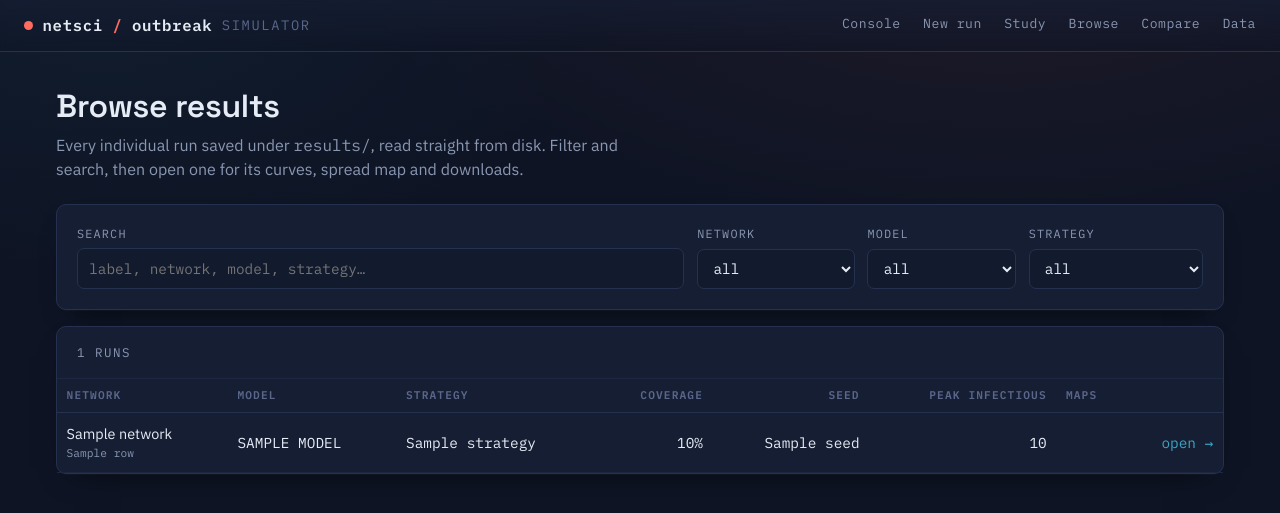
After one commit to rafaelmdc/netsci-disease-spread, a FastAPI app: template src/dashboard/templates/runs.html in a window 1280 px wide. The commit adds this page. Shown: the top 513 px of the page. Run offline with FastAPI, Linux system fonts and the light colour scheme; the template is opened without the code that fills it: most values are stand-ins (such as "Sample title", 1, 10 or a date in 2020); parts of the project's set-up code (start-up, migrations or seed data) failed here and were passed over; some libraries are stand-ins or nearby versions.

Commit message:
browse page for individual runs, plus new study on console
added /runs that scans every run under results/ with search + region/model/
strategy filters and sortable columns, each opening /run/<region>/<combo>/<label>.
runs are now identified by their on-disk path instead of a job id, so the
results view, continue and gexf export all key off region/combo/label and a
finished /sim/<id> just redirects there.

navbar is now console / new run / study / browse / compare / data - dropped
the old jobs page since it just repeated the console history. console got a
new study button too.

```diff
--- a/src/dashboard/app.py
+++ b/src/dashboard/app.py
@@ -42,6 +42,7 @@ from src.paths import (
     run_json,
     run_node_timeseries,
 )
+from src.viz.catalog import scan_runs
 from src.viz.gephi import network_gexf as build_network_gexf
 from src.viz.gephi import run_gexf as build_run_gexf
 
@@ -112,14 +113,15 @@ async def sim(request: Request, job_id: str):
     job = jobs.get_job(job_id)
     if not job:
         return HTMLResponse("Unknown job", status_code=404)
-    # studies and data tasks have their own views; the home/jobs lists link here
+    # studies and data tasks have their own views; the console history links here
     if job["kind"] == "study":
         return RedirectResponse(f"/study/{job_id}", status_code=303)
     if job["kind"] == "data":
         return RedirectResponse("/data", status_code=303)
+    # finished sims are identified by their artifacts on disk, not the job row
     if job["status"] == "done":
-        ctx = results_context(job["region"], job["combo"], job["label"])
-        return templates.TemplateResponse(request, "results.html", {"job": job, **ctx})
+        return RedirectResponse(
+            f"/run/{job['region']}/{job['combo']}/{job['label']}", status_code=303)
     return templates.TemplateResponse(request, "monitor.html", {"job": job})
 
 
@@ -161,16 +163,44 @@ async def stream(request: Request, job_id: str):
                              headers={"Cache-Control": "no-cache", "X-Accel-Buffering": "no"})
 
 
-@app.post("/sim/{job_id}/continue")
-async def continue_sim(request: Request, job_id: str, extra_days: int = Form(...)):
-    src = jobs.get_job(job_id)
-    if not src or src["status"] != "done":
-        return HTMLResponse("Can only continue a finished run", status_code=400)
-    region, combo, label = src["region"], src["combo"], src["label"]
-    record = json.loads(run_json(region, combo, label).read_text())
+@app.get("/runs", response_class=HTMLResponse)
+async def runs_browser(request: Request):
+    """Browse every individual run saved under results/ (read straight from disk)."""
+    rows = [
+        {"region": e.region, "combo": e.combo, "network": f"{e.region}/{e.combo}",
+         "model": e.model, "strategy": e.strategy, "coverage": e.coverage,
+         "seed": e.seed, "peak": e.peak, "label": e.label, "has_nodes": e.has_nodes}
+        for e in scan_runs()
+    ]
+    rows.sort(key=lambda r: r["peak"], reverse=True)
+    return templates.TemplateResponse(request, "runs.html", {
+        "rows": rows,
+        "regions": sorted({r["network"] for r in rows}),
+        "models": sorted({r["model"] for r in rows}),
+        "strategies": sorted({r["strategy"] for r in rows}),
+    })
+
+
+@app.get("/run/{region}/{combo}/{label}", response_class=HTMLResponse)
+async def run_view(request: Request, region: str, combo: str, label: str):
+    if not run_json(region, combo, label).exists():
+        return HTMLResponse("Unknown run", status_code=404)
+    ctx = results_context(region, combo, label)
+    title = (f"{region}/{combo} · {ctx['config']['model']['name'].upper()} · "
+             f"{ctx['config']['strategy']['name']}")
+    return templates.TemplateResponse(request, "results.html", {
+        "region": region, "combo": combo, "label": label, "title": title, **ctx})
+
+
+@app.post("/run/{region}/{combo}/{label}/continue")
+async def run_continue(request: Request, region: str, combo: str, label: str,
+                       extra_days: int = Form(...)):
+    path = run_json(region, combo, label)
+    if not path.exists():
+        return HTMLResponse("Unknown run", status_code=404)
+    record = json.loads(path.read_text())
     elapsed = int(record["config"]["sim"]["horizon"])
-
-    title = f"{src['title']} · +{extra_days}d"
+    title = f"{region}/{combo} · {label} · +{extra_days}d"
     new_id = jobs.create_job("continue", title, region=region, combo=combo, label=label,
                              extra_days=extra_days)
     await app.state.arq.enqueue_job(
@@ -276,22 +306,14 @@ def _data_ctx() -> dict:
             "jobs": [j for j in jobs.list_jobs(limit=20) if j["kind"] == "data"]}
 
 
-@app.get("/jobs", response_class=HTMLResponse)
-async def job_list(request: Request):
-    return templates.TemplateResponse(request, "jobs.html", {
-        "jobs": jobs.list_jobs(limit=200),
-    })
-
-
 # --- Gephi exports (generated on demand) ------------------------------------
 
-@app.get("/sim/{job_id}/gexf/{which}")
-async def gexf(job_id: str, which: str):
-    job = jobs.get_job(job_id)
-    if not job or job["status"] != "done":
-        return HTMLResponse("No artifacts for this job", status_code=404)
-    region, combo, label = job["region"], job["combo"], job["label"]
-    record = json.loads(run_json(region, combo, label).read_text())
+@app.get("/run/{region}/{combo}/{label}/gexf/{which}")
+async def gexf(region: str, combo: str, label: str, which: str):
+    path = run_json(region, combo, label)
+    if not path.exists():
+        return HTMLResponse("No artifacts for this run", status_code=404)
+    record = json.loads(path.read_text())
     graph = read_graphml(record["config"]["network"].get("graph_path")
                          or processed_graph(region, combo))
     if which == "network":
--- a/src/dashboard/static/app.css
+++ b/src/dashboard/static/app.css
@@ -204,6 +204,8 @@ h1 { font-size: 2rem; }
   padding: .5rem .6rem; border-bottom: 1px solid var(--line); }
 .runs td { padding: .65rem .6rem; border-bottom: 1px solid var(--line-soft); }
 .runs tr:hover td { background: rgba(255,255,255,.015); }
+.runs td.num, .runs th.num { text-align: right; }
+.runs th[data-sort]:hover { color: var(--text); }
 
 .badge { font-family: var(--font-mono); font-size: .7rem; letter-spacing: .06em;
   padding: .18rem .5rem; border-radius: 5px; text-transform: uppercase; }
--- a/src/dashboard/templates/base.html
+++ b/src/dashboard/templates/base.html
@@ -19,10 +19,10 @@
     <nav class="nav-links">
       <a href="/" class="{{ 'active' if request.url.path == '/' else '' }}">Console</a>
       <a href="/new" class="{{ 'active' if request.url.path == '/new' else '' }}">New run</a>
+      <a href="/study" class="{{ 'active' if request.url.path == '/study' else '' }}">Study</a>
+      <a href="/runs" class="{{ 'active' if request.url.path.startswith('/run') else '' }}">Browse</a>
       <a href="/compare" class="{{ 'active' if request.url.path == '/compare' else '' }}">Compare</a>
-      <a href="/study" class="{{ 'active' if request.url.path == '/study' else '' }}">Study</a>
       <a href="/data" class="{{ 'active' if request.url.path == '/data' else '' }}">Data</a>
-      <a href="/jobs" class="{{ 'active' if request.url.path == '/jobs' else '' }}">Runs</a>
     </nav>
   </header>
   <main class="wrap {% block main_class %}{% endblock %}">
--- a/src/dashboard/templates/home.html
+++ b/src/dashboard/templates/home.html
@@ -9,9 +9,10 @@
     networks, with topology-aware vaccination. Configure a run, execute it, and
     inspect the time series and spread.
   </p>
-  <div style="margin-top:1.2rem;display:flex;gap:.8rem;align-items:center">
+  <div style="margin-top:1.2rem;display:flex;gap:.8rem;align-items:center;flex-wrap:wrap">
     <a class="btn-run" href="/new">New run</a>
-    <a class="btn-ghost" href="/jobs">All runs</a>
+    <a class="btn-run" href="/study">New study</a>
+    <a class="btn-ghost" href="/runs">Browse results</a>
   </div>
 </section>
 
--- /dev/null
+++ b/src/dashboard/templates/runs.html
@@ -0,0 +1,124 @@
+{% extends "base.html" %}
+{% block title %}Browse{% endblock %}
+{% block main_class %}wide{% endblock %}
+{% block content %}
+
+<h1>Browse results</h1>
+<p class="lede" style="margin-bottom:1.4rem">Every individual run saved under
+  <span class="mono">results/</span>, read straight from disk. Filter and search,
+  then open one for its curves, spread map and downloads.</p>
+
+{% if not rows %}
+  <div class="alert-err">No runs found under <span class="mono">results/</span>.
+    Launch one from <a href="/new">New run</a> or <a href="/study">Study</a>.</div>
+{% else %}
+
+<div class="panel" style="margin-bottom:1rem">
+  <div class="panel-b" style="display:flex;gap:.8rem;flex-wrap:wrap;align-items:flex-end">
+    <div class="field" style="margin:0;flex:1 1 240px">
+      <label for="q">Search</label>
+      <input id="q" placeholder="label, network, model, strategy…" autocomplete="off">
+    </div>
+    <div class="field" style="margin:0">
+      <label for="f-net">Network</label>
+      <select id="f-net"><option value="">all</option>
+        {% for n in regions %}<option value="{{ n }}">{{ n }}</option>{% endfor %}
+      </select>
+    </div>
+    <div class="field" style="margin:0">
+      <label for="f-model">Model</label>
+      <select id="f-model"><option value="">all</option>
+        {% for m in models %}<option value="{{ m }}">{{ m|upper }}</option>{% endfor %}
+      </select>
+    </div>
+    <div class="field" style="margin:0">
+      <label for="f-strat">Strategy</label>
+      <select id="f-strat"><option value="">all</option>
+        {% for s in strategies %}<option value="{{ s }}">{{ s }}</option>{% endfor %}
+      </select>
+    </div>
+  </div>
+</div>
+
+<div class="panel">
+  <div class="panel-h"><span id="count">{{ rows|length }}</span> runs</div>
+  <div class="panel-b" style="padding:0">
+    <div class="scroll-10" style="max-height:none">
+      <table class="runs" id="runs-table">
+        <thead><tr>
+          <th data-sort="net">Network</th>
+          <th data-sort="model">Model</th>
+          <th data-sort="strat">Strategy</th>
+          <th data-sort="coverage" class="num">Coverage</th>
+          <th data-sort="seed" class="num">Seed</th>
+          <th data-sort="peak" class="num">Peak infectious</th>
+          <th>Maps</th>
+          <th></th>
+        </tr></thead>
+        <tbody>
+        {% for r in rows %}
+          <tr data-net="{{ r.network }}" data-model="{{ r.model }}" data-strat="{{ r.strategy }}"
+              data-search="{{ (r.label ~ ' ' ~ r.network ~ ' ' ~ r.model ~ ' ' ~ r.strategy)|lower }}"
+              data-coverage="{{ r.coverage }}" data-seed="{{ r.seed }}" data-peak="{{ r.peak }}">
+            <td>{{ r.network }}
+              <div class="muted mono" style="font-size:.7rem">{{ r.label }}</div></td>
+            <td class="mono">{{ r.model|upper }}</td>
+            <td class="mono">{{ r.strategy }}</td>
+            <td class="num mono">{{ "%.0f%%"|format(r.coverage * 100) }}</td>
+            <td class="num mono">{{ r.seed }}</td>
+            <td class="num mono">{{ "{:,.0f}".format(r.peak) }}</td>
+            <td>{% if r.has_nodes %}<span class="chip" style="cursor:default">map</span>{% endif %}</td>
+            <td class="num"><a class="mono" href="/run/{{ r.region }}/{{ r.combo }}/{{ r.label }}">open →</a></td>
+          </tr>
+        {% endfor %}
+        </tbody>
+      </table>
+    </div>
+  </div>
+</div>
+{% endif %}
+
+{% endblock %}
+{% block scripts %}
+<script>
+  const rowsEl = () => [...document.querySelectorAll("#runs-table tbody tr")];
+  const q = document.getElementById("q");
+  const fNet = document.getElementById("f-net");
+  const fModel = document.getElementById("f-model");
+  const fStrat = document.getElementById("f-strat");
+  const countEl = document.getElementById("count");
+
+  function applyFilters() {
+    const term = q.value.trim().toLowerCase();
+    const net = fNet.value, model = fModel.value, strat = fStrat.value;
+    let n = 0;
+    rowsEl().forEach(tr => {
+      const ok = (!net || tr.dataset.net === net)
+        && (!model || tr.dataset.model === model)
+        && (!strat || tr.dataset.strat === strat)
+        && (!term || tr.dataset.search.includes(term));
+      tr.hidden = !ok;
+      if (ok) n++;
+    });
+    countEl.textContent = n;
+  }
+  [q, fNet, fModel, fStrat].forEach(el => el && el.addEventListener("input", applyFilters));
+
+  // click a header to sort by that column (numeric where marked)
+  let sortDir = {};
+  document.querySelectorAll("#runs-table th[data-sort]").forEach(th => {
+    th.style.cursor = "pointer";
+    th.addEventListener("click", () => {
+      const key = th.dataset.sort;
+      const num = th.classList.contains("num");
+      const dir = sortDir[key] = -(sortDir[key] || 1);
+      const body = document.querySelector("#runs-table tbody");
+      rowsEl().sort((a, b) => {
+        let av = a.dataset[key] ?? a.dataset.search, bv = b.dataset[key] ?? b.dataset.search;
+        if (num) { av = parseFloat(av) || 0; bv = parseFloat(bv) || 0; return (av - bv) * dir; }
+        return String(av).localeCompare(String(bv)) * dir;
+      }).forEach(tr => body.appendChild(tr));
+    });
+  });
+</script>
+{% endblock %}
```
Also changed, not shown: src/dashboard/templates/jobs.html (deleted, +0 -31 lines), src/dashboard/templates/results.html (+6 -5 lines).
